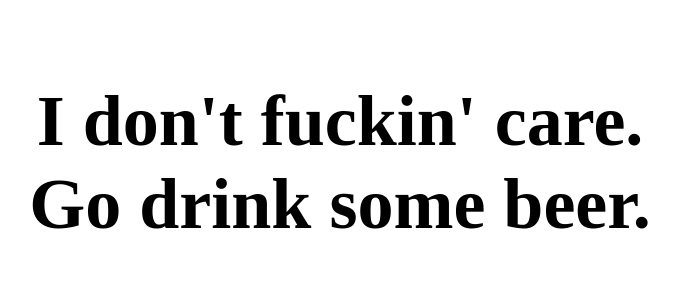
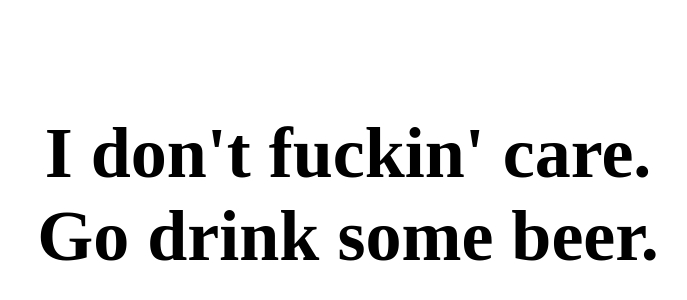
Before and after one commit to idontfuckincare/idontfuckincare.github.io, a plain HTML site: page index.html in a window 1280 px wide. Shown: the part 176-476 px from the top of the page, without its empty margins (300-987 px from the left). Drawn offline with Linux system fonts and the light colour scheme.

Commit message:
Minor improvement

```diff
--- a/index.html
+++ b/index.html
@@ -5,22 +5,17 @@
     <title>I don't fuckin' care.</title>
     <link href='http://fonts.googleapis.com/css?family=Libre+Baskerville' rel='stylesheet' type='text/css'>
     <style>
-      body {
+      #message {
+        font-size: 72px;
+        width: 100%;
+        position: fixed;
+        top: 30%;
         text-align: center;
-      }
-      h1 {
-        font-size: 72px;
-      }
-      @media (min-width: 700px) {
-        body {
-          padding-top: 200px;
-          text-align: center;
-        }
       }
     </style>
   </head>
   <body>
-    <h1>I don't fuckin' care.<br>Go drink some beer.</h1>
+    <h1 id='message'>I don't fuckin' care.<br>Go drink some beer.</h1>
     <script>
       (function(i,s,o,g,r,a,m){i['GoogleAnalyticsObject']=r;i[r]=i[r]||function(){
       (i[r].q=i[r].q||[]).push(arguments)},i[r].l=1*new Date();a=s.createElement(o),
```
